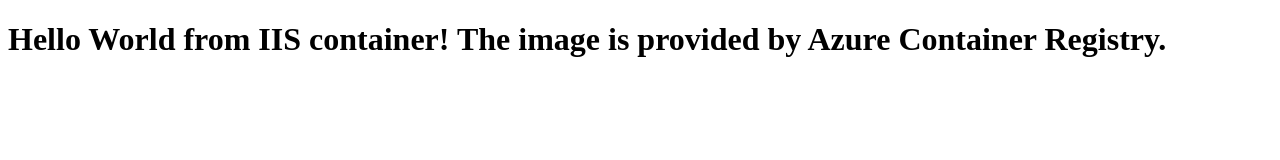
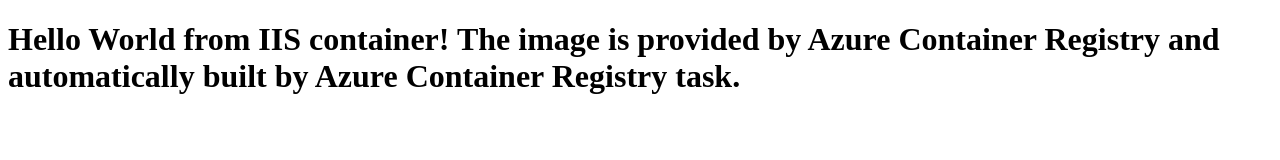
Before and after one commit to hands-on-kubernetes-on-windows/iis-demo-index, a plain HTML site: page index.html in a window 1280 px wide. Drawn offline with Linux system fonts and the light colour scheme.

Commit message:
Testing ACR task automatic trigger

```diff
--- a/index.html
+++ b/index.html
@@ -4,6 +4,6 @@
         <title>Hello World!</title>
     </head>
     <body>
-        <h1>Hello World from IIS container! The image is provided by Azure Container Registry.</h1>
+        <h1>Hello World from IIS container! The image is provided by Azure Container Registry and automatically built by Azure Container Registry task.</h1>
     </body>
 </html>
```
